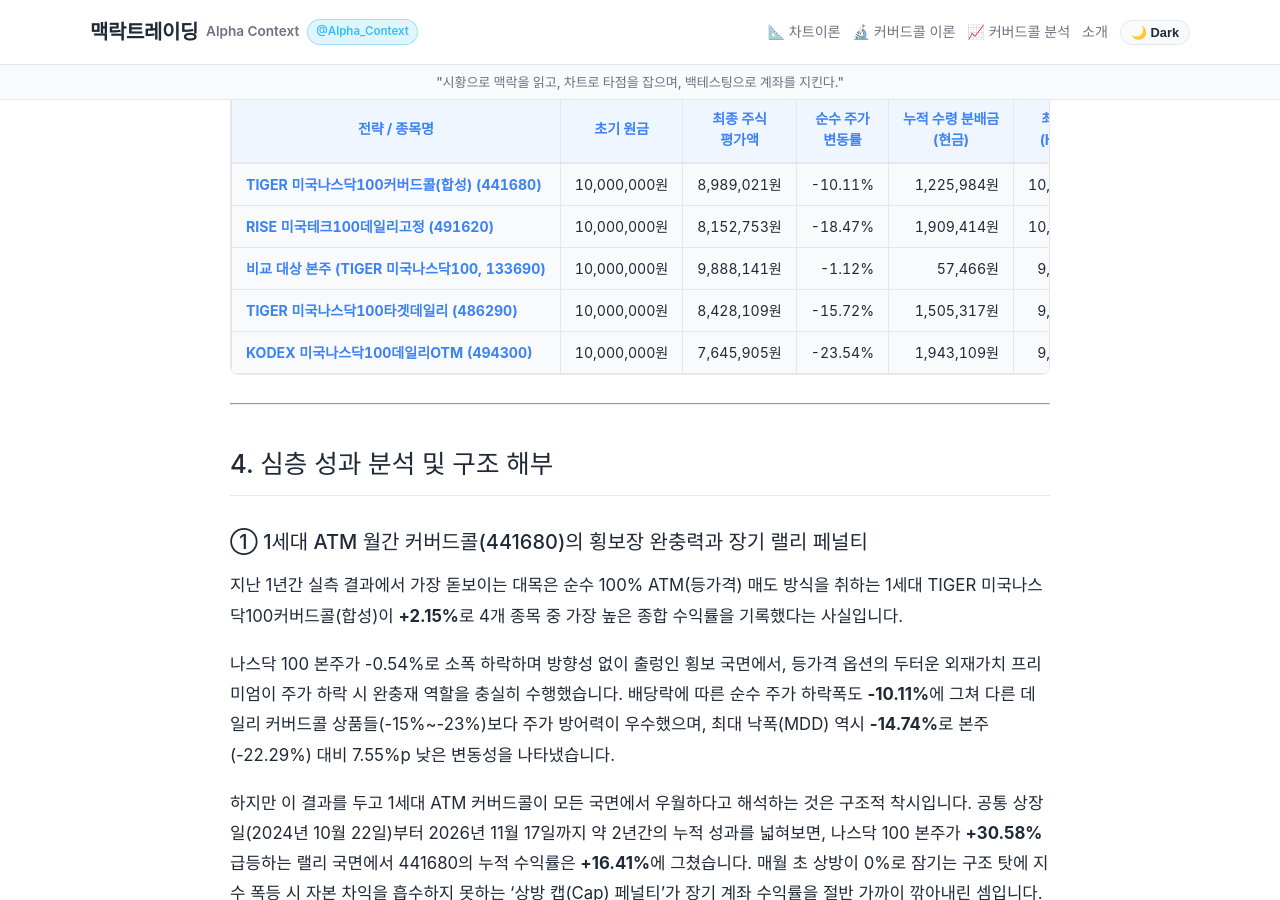
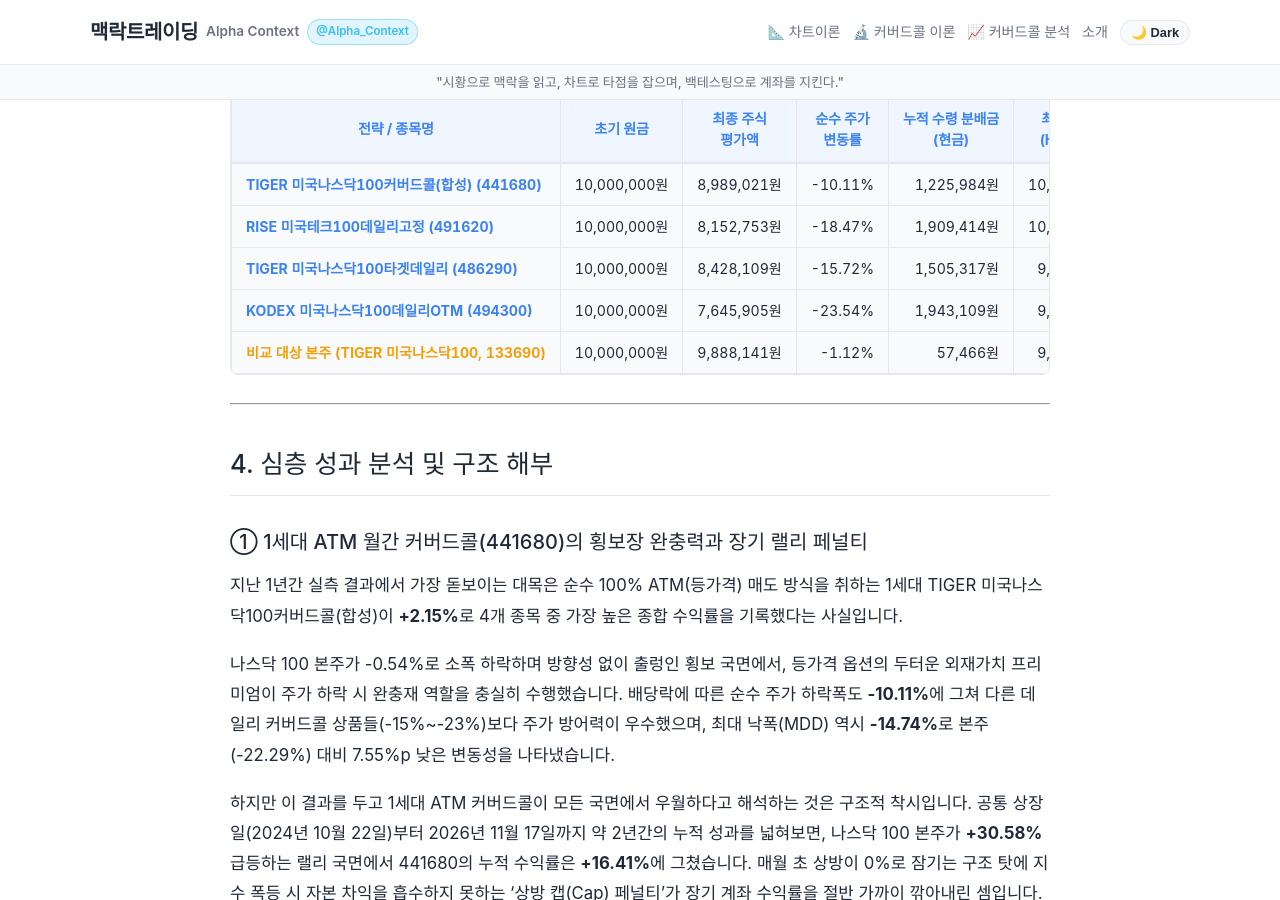
Before and after one commit to ideaspot360/stock, a Jekyll site: the page built from _posts/2026-11-18-group01-nasdaq100-covered-call-comparison.md, in a window 1280 px wide and 900 px high, scrolled down 2271 px. Built offline with Jekyll 4.4.1, drawn with Linux system fonts in a browser that asks for light colours.

Commit message:
fix(chart & table): remove header badge, enlarge legend to 1-col, place underlying at bottom with distinct color

```diff
--- a/_posts/2026-11-18-group01-nasdaq100-covered-call-comparison.md
+++ b/_posts/2026-11-18-group01-nasdaq100-covered-call-comparison.md
@@ -50,9 +50,9 @@ excerpt: '국내 상장 나스닥 100 초고배당 커버드콜 4종의 1년 및
 |:---|---:|---:|---:|---:|---:|---:|---:|---:|---:|
 | **TIGER 미국나스닥100커버드콜(합성) (441680)** | 10,000,000원 | 8,989,021원 | -10.11% | 1,225,984원 | 10,215,005원 | **+2.15%** | +2.15% | -14.74% | 0.00 |
 | **RISE 미국테크100데일리고정 (491620)** | 10,000,000원 | 8,152,753원 | -18.47% | 1,909,414원 | 10,062,167원 | **+0.62%** | +0.62% | -17.15% | -0.05 |
-| **비교 대상 본주 (TIGER 미국나스닥100, 133690)** | 10,000,000원 | 9,888,141원 | -1.12% | 57,466원 | 9,945,607원 | **-0.54%** | -0.54% | -22.29% | -0.08 |
 | **TIGER 미국나스닥100타겟데일리 (486290)** | 10,000,000원 | 8,428,109원 | -15.72% | 1,505,317원 | 9,933,426원 | **-0.67%** | -0.67% | -20.29% | -0.12 |
 | **KODEX 미국나스닥100데일리OTM (494300)** | 10,000,000원 | 7,645,905원 | -23.54% | 1,943,109원 | 9,589,014원 | **-4.11%** | -4.11% | -21.46% | -0.37 |
+| <strong style="color: #F59E0B;">비교 대상 본주 (TIGER 미국나스닥100, 133690)</strong> | 10,000,000원 | 9,888,141원 | -1.12% | 57,466원 | 9,945,607원 | **-0.54%** | -0.54% | -22.29% | -0.08 |
 
 ---
 
```
Also changed, not shown: assets/img/posts/group01_nasdaq100_covered_call_comparison.png.
